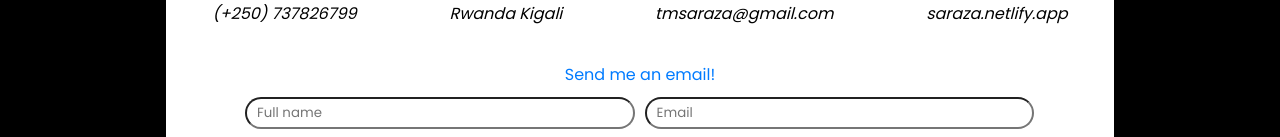
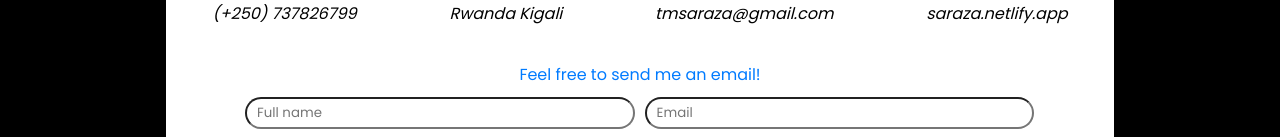
Before and after one commit to sarazaToussaint/Saraza-dev, a React (Create React App) app: page /Contact in a window 1280 px wide. Shown: the part 295-432 px from the top of the page. Built offline with nearby package versions, Linux system fonts and the light colour scheme.

Commit message:
Make some changes

```diff
--- a/src/components/Contact.jsx
+++ b/src/components/Contact.jsx
@@ -34,7 +34,7 @@ const Contact = () => (
         </div>
       </div>
       <div className={classes.formContainer}>
-        <div className={classes.formTitle}>Send me an email!</div>
+        <div className={classes.formTitle}>Feel free to send me an email!</div>
         <form>
           <div className={classes.firstRow}>
             <input type="text" placeholder="Full name" size="30" />
```
